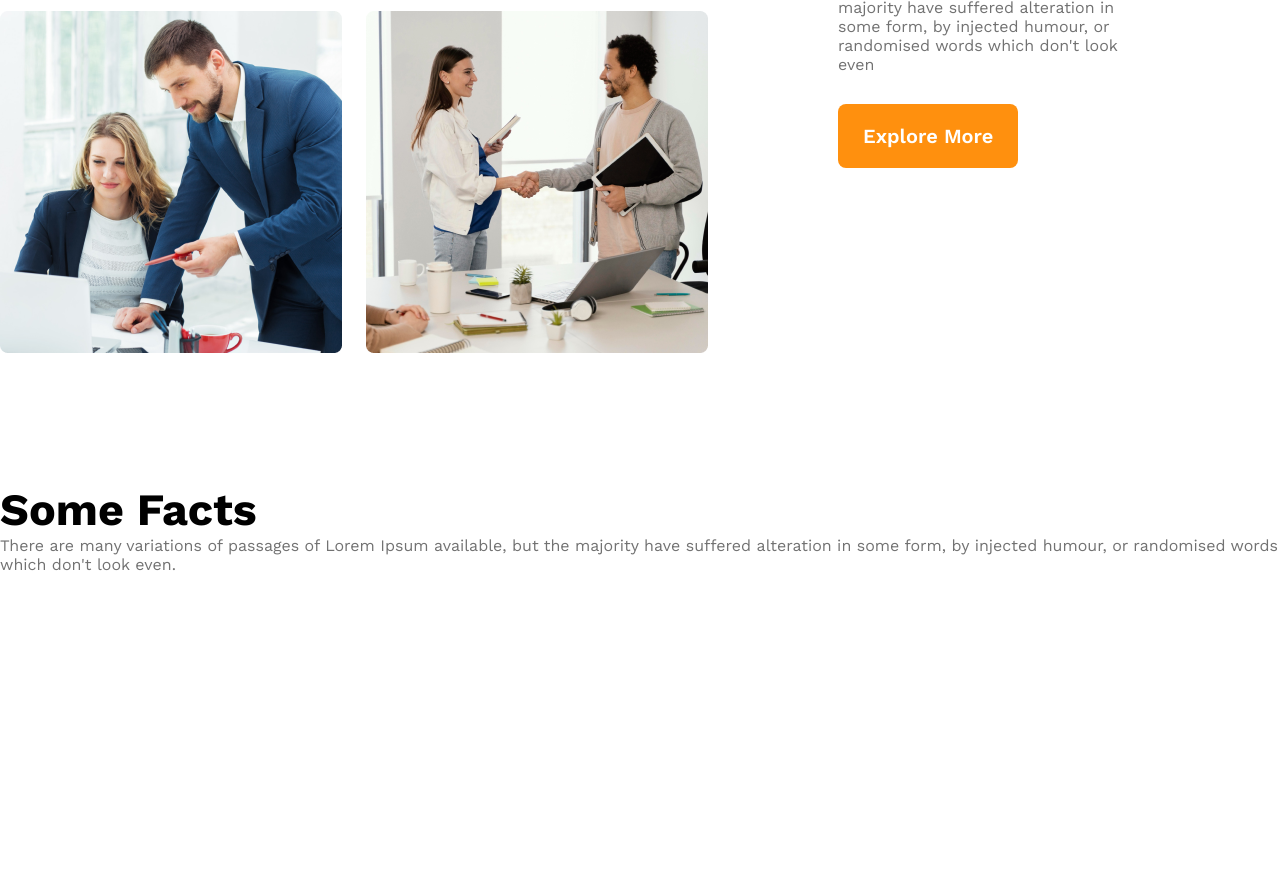
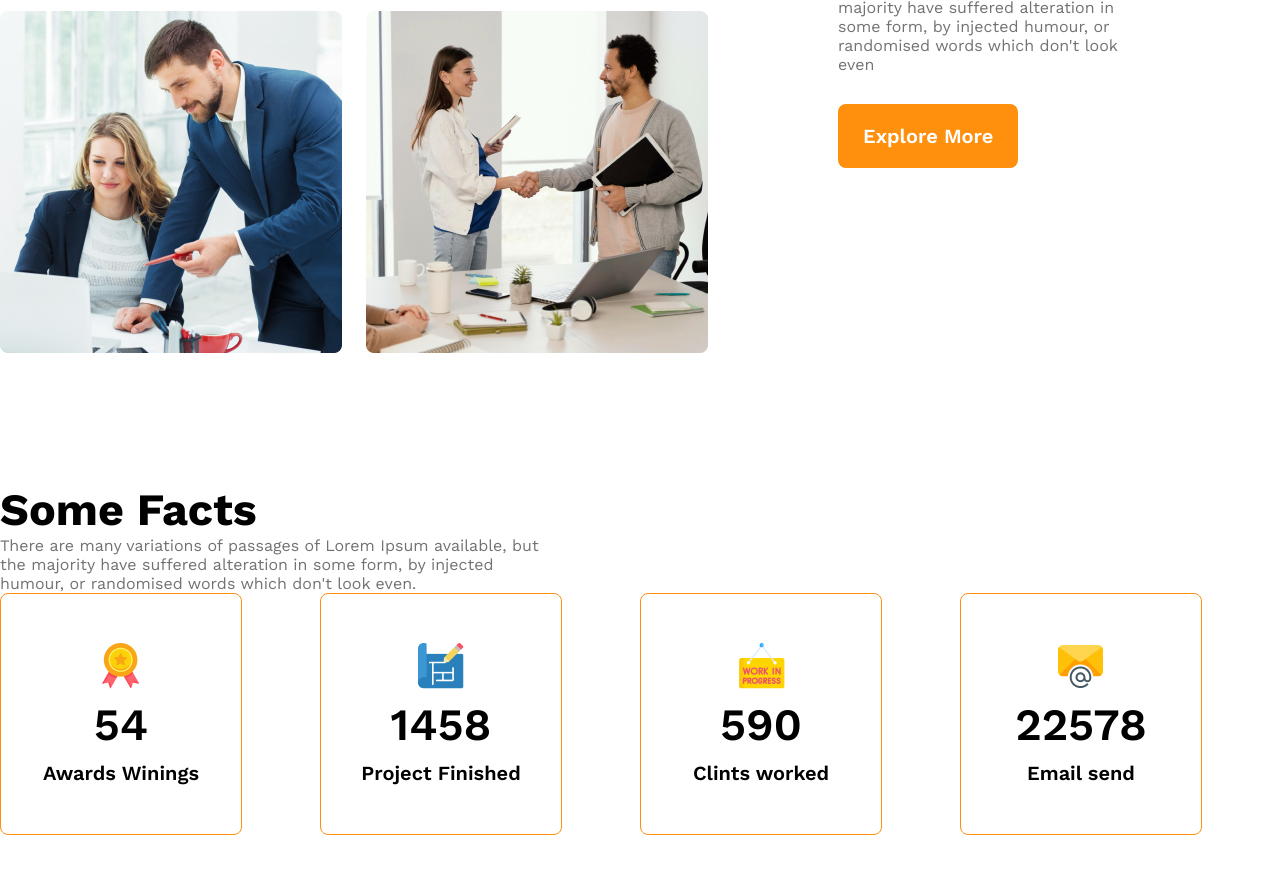
Before and after one commit to redoy-kumar/g3-architects-responsive-website, a plain HTML site: page index.html in a window 1280 px wide. Shown: the part 1624-2497 px from the top of the page. Before the commit the page ends 2404 px from the top, so only its background shows below. Drawn offline with nearby package versions, Linux system fonts and the light colour scheme.

Commit message:
features will enjoy section done

```diff
--- a/index.html
+++ b/index.html
@@ -1,11 +1,13 @@
 <!DOCTYPE html>
 <html lang="en">
+
 <head>
     <meta charset="UTF-8">
     <meta name="viewport" content="width=device-width, initial-scale=1.0">
     <title>Architect Website</title>
     <link rel="stylesheet" href="style.css">
 </head>
+
 <body>
     <header class="bg-light">
         <nav class="navbar display-flex">
@@ -22,7 +24,9 @@
             <div class="banner-content">
                 <h1 class="banner-title">Brand New Group of Architects<h1>
                         <p class="banner-description text-gray">
-                    There are many variations of passages of Lorem Ipsum available, but the majority have suffered alteration in some form, by injected humour, or randomised words which don't look even
+                            There are many variations of passages of Lorem Ipsum available, but the majority have
+                            suffered alteration in some form, by injected humour, or randomised words which don't look
+                            even
                         </p>
                         <button class="btn-primary">Explore More</button>
             </div>
@@ -43,10 +47,12 @@
 
             <div class="our-features">
                 <h3 class="section-title">
-                    <span id="quick-list" class="text-light-gray">Quick list</span><span> of Our </span><span class="text-primary">Features</span>
+                    <span id="quick-list" class="text-light-gray">Quick list</span><span> of Our </span><span
+                        class="text-primary">Features</span>
                 </h3>
                 <p class="feature-description text-light-gray">
-                    There are many variations of passages of Lorem Ipsum available, but the majority have suffered alteration in some form, by injected humour, or randomised words which don't look even
+                    There are many variations of passages of Lorem Ipsum available, but the majority have suffered
+                    alteration in some form, by injected humour, or randomised words which don't look even
                 </p>
                 <button class="btn-primary">Explore More</button>
             </div>
@@ -55,31 +61,41 @@
         <!-- Features will enjoy -->
         <section>
             <h3 class="section-title">Some Facts</h3>
-            <p class="text-light-gray">
-                There are many variations of passages of Lorem Ipsum available, but the majority have suffered alteration in some form, by injected humour, or randomised words which don't look even.
+            <p class="text-light-gray fact-description">
+                There are many variations of passages of Lorem Ipsum available, but the majority have suffered
+                alteration in some form, by injected humour, or randomised words which don't look even.
             </p>
 
             <div class="facts-container">
-                <!-- .fact*4>img.fact-icon+h4.fact-number+h5.fact-name -->
-                <div class="fact">
-                    <img src="" alt="" class="fact-icon">
-                    <h4 class="fact-number"></h4>
-                    <h5 class="fact-name"></h5>
+                <!-- .fact-card*4>img.fact-icon+h4.fact-number+h5.fact-name -->
+
+                <div class="fact-card display-flex">
+                    <div>
+                        <img src="images/icons/ribon.png" alt="" class="fact-icon">
+                        <h4 class="fact-number">54</h4>
+                        <h5 class="fact-name">Awards Winings</h5>
                     </div>
-                <div class="fact">
-                    <img src="" alt="" class="fact-icon">
-                    <h4 class="fact-number"></h4>
-                    <h5 class="fact-name"></h5>
                 </div>
-                <div class="fact">
-                    <img src="" alt="" class="fact-icon">
-                    <h4 class="fact-number"></h4>
-                    <h5 class="fact-name"></h5>
+                <div class="fact-card display-flex">
+                    <div>
+                        <img src="images/icons/projects.png" alt="" class="fact-icon">
+                        <h4 class="fact-number">1458</h4>
+                        <h5 class="fact-name">Project Finished</h5>
                     </div>
-                <div class="fact">
-                    <img src="" alt="" class="fact-icon">
-                    <h4 class="fact-number"></h4>
-                    <h5 class="fact-name"></h5>
+                </div>
+                <div class="fact-card display-flex">
+                    <div>
+                        <img src="images/icons/customers.png" alt="" class="fact-icon">
+                        <h4 class="fact-number">590</h4>
+                        <h5 class="fact-name">Clints worked</h5>
+                    </div>
+                </div>
+                <div class="fact-card display-flex">
+                    <div>
+                        <img src="images/icons/email.png" alt="" class="fact-icon">
+                        <h4 class="fact-number">22578</h4>
+                        <h5 class="fact-name">Email send</h5>
+                    </div>
                 </div>
             </div>
         </section>
@@ -94,4 +110,5 @@
 
     </footer>
 </body>
+
 </html>
--- a/style.css
+++ b/style.css
@@ -134,6 +134,38 @@ main > section{
     margin-bottom: 30px;
 }
 
+/* Some facts related styles */
+.facts-container{
+    display: grid;
+    grid-template-columns: repeat(4,1fr);
+}
+.fact-card{
+    border: 1px solid #FF900E;
+    width: 240px;
+    height: 240px;
+    border-radius: 8px;
+    text-align: center;
+    align-items: center;
+    justify-content: center;
+}
+
+.fact-number{
+    font-size: 2.8rem;
+    font-weight: 600;
+    margin-top: 5px;
+    margin-bottom: 10px;
+}
+
+.fact-name{
+    font-size: 1.25rem;
+    font-weight: 600;
+    margin-top: 10px;
+}
+
+.fact-description{
+    max-width: 540px;
+}
+
 /* responsive media query for phone */
 @media screen and (max-width: 576px){
     .navbar, .nav-link, .teams{
```
Lines whose indentation alone changed are shown as unchanged.
